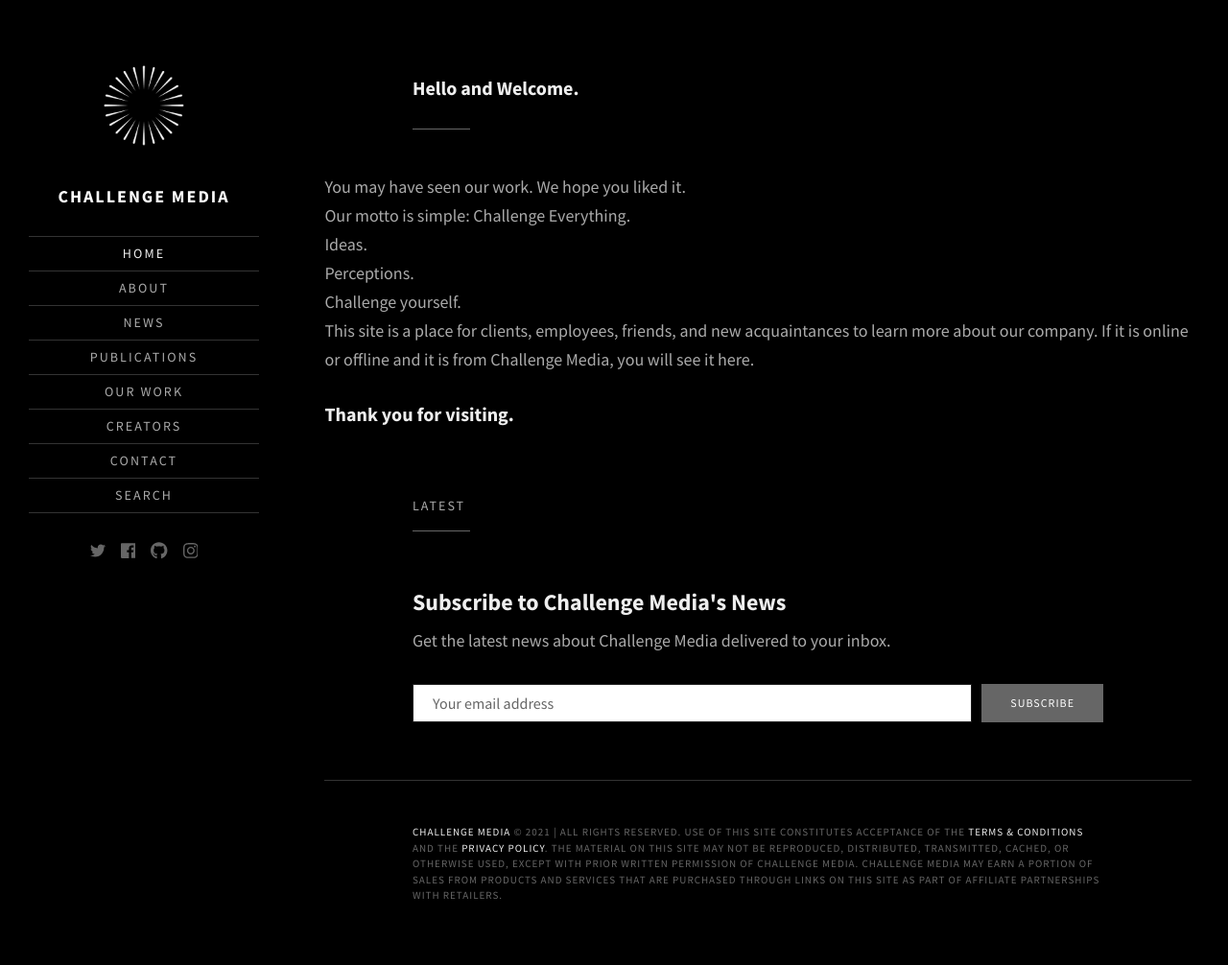
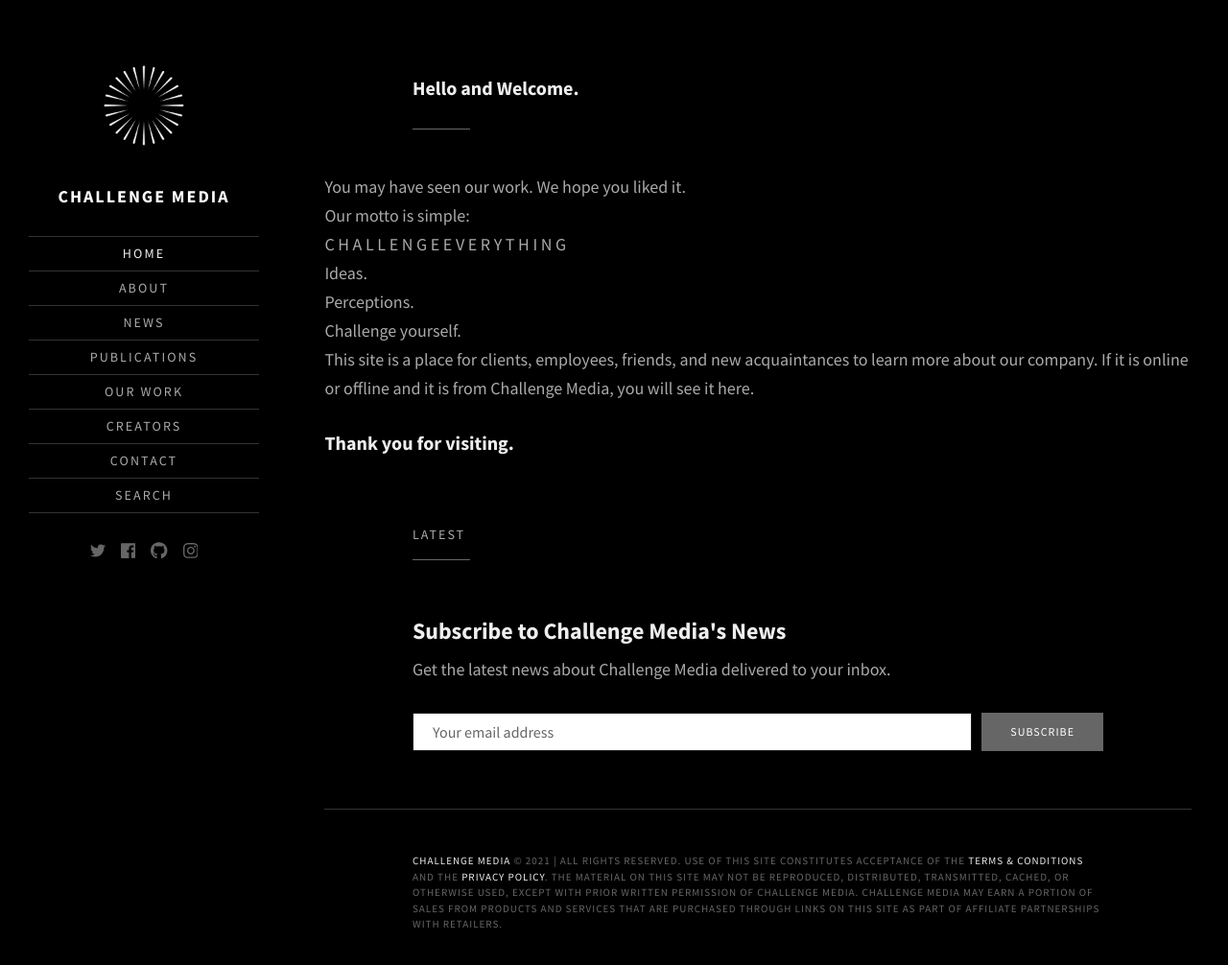
Before and after one commit to challengemedia/challenge.media, a Jekyll site: the page built from index.html, in a window 1280 px wide and 1032 px high. Shown: the top 1006 px of the window at 96% size. Built offline with Jekyll 4.4.1, drawn with Linux system fonts in a browser that asks for light colours; some web fonts are replaced; the list of posts is cut into pages by our own code.

Commit message:
Update index.html

```diff
--- a/index.html
+++ b/index.html
@@ -9,7 +9,8 @@ title: Challenge Media
     <p class="hero-text"><h3>{{ site.author.greetings }}</h3></p>
 </div>
     <p>You may have seen our work. We hope you liked it.</br>
-    Our motto is simple: Challenge Everything.</br>
+    Our motto is simple:</br>
+    <bold>C H A L L E N G E   E V E R Y T H I N G</bold></br>
     Ideas.</br>
     Perceptions.</br>
     Challenge yourself.</br>
```
